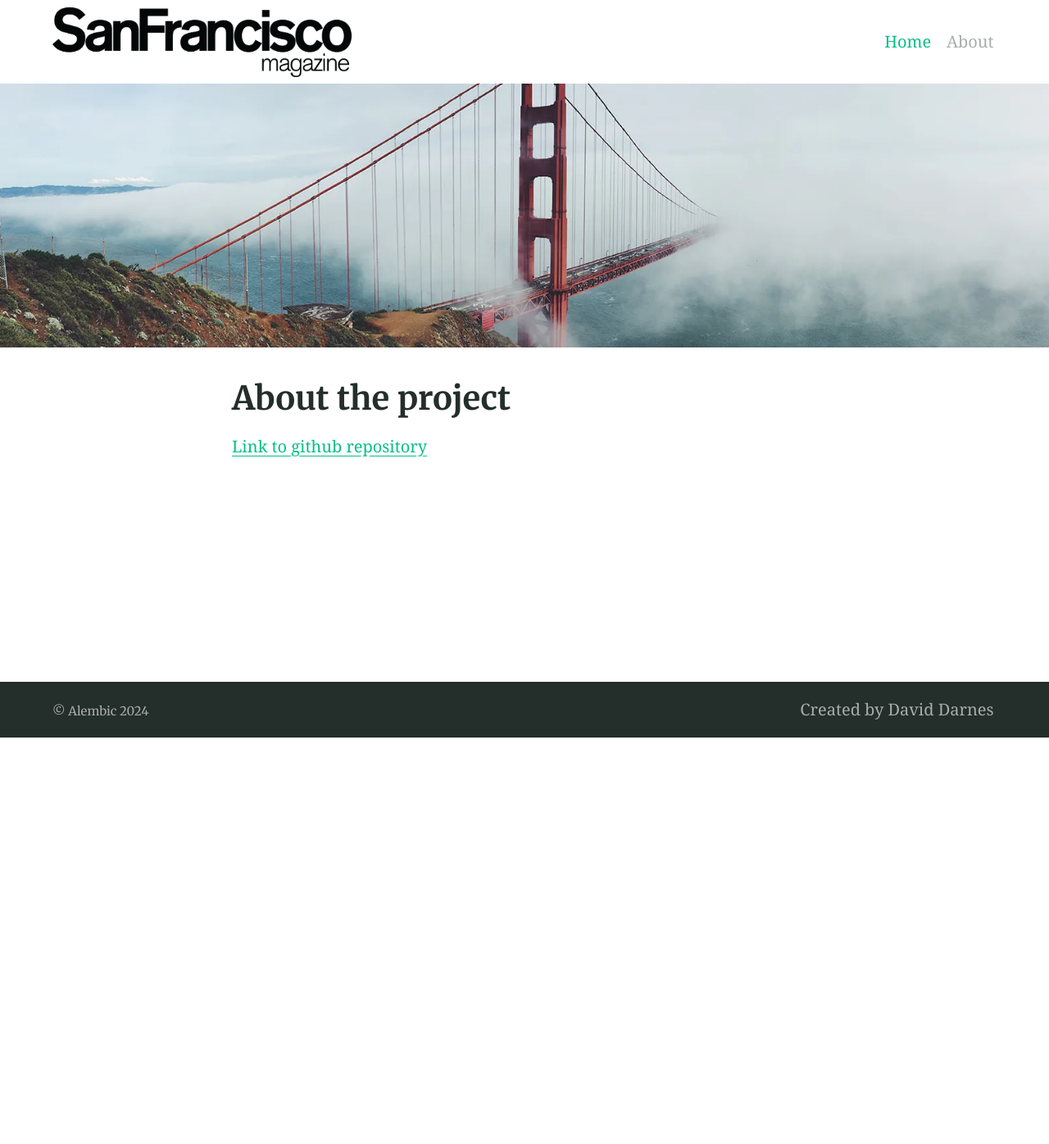
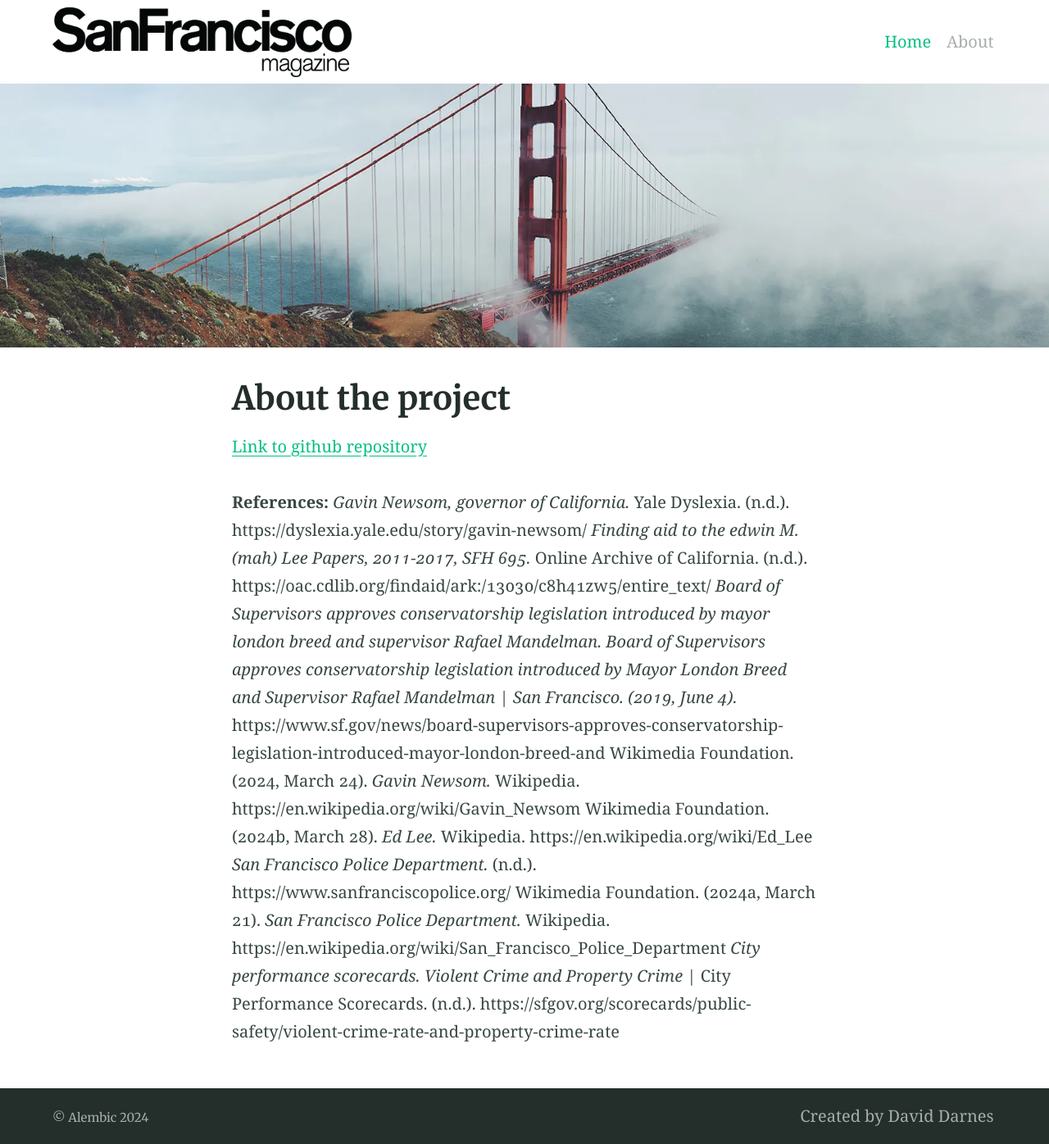
Before and after one commit to Juansgll/Juansgll.github.io, a Jekyll site: the page built from about.md, in a window 1280 px wide. Shown: the whole page at 82% size. Built offline with Jekyll 4.4.1, drawn with Linux system fonts in a browser that asks for light colours; before the commit the page ends 900 px from its top, so only the background shows below that.

Commit message:
Update about.md

```diff
--- a/about.md
+++ b/about.md
@@ -4,3 +4,13 @@ feature_text:
 feature_image: "https://raw.githubusercontent.com/Juansgll/juansgll.github.io/main/Pictures/golden-gate-bridge-header.jpg"
 ---
 [Link to github repository](https://github.com/Juansgll/juansgll.github.io "Link to github")
+
+**References:**
+*Gavin Newsom, governor of California.* Yale Dyslexia. (n.d.). https://dyslexia.yale.edu/story/gavin-newsom/
+*Finding aid to the edwin M. (mah) Lee Papers, 2011-2017, SFH 695.* Online Archive of California. (n.d.). https://oac.cdlib.org/findaid/ark:/13030/c8h41zw5/entire_text/
+*Board of Supervisors approves conservatorship legislation introduced by mayor london breed and supervisor Rafael Mandelman. Board of Supervisors approves conservatorship legislation introduced by Mayor London Breed and Supervisor Rafael Mandelman | San Francisco. (2019, June 4).* https://www.sf.gov/news/board-supervisors-approves-conservatorship-legislation-introduced-mayor-london-breed-and
+Wikimedia Foundation. (2024, March 24). *Gavin Newsom.* Wikipedia. https://en.wikipedia.org/wiki/Gavin_Newsom
+Wikimedia Foundation. (2024b, March 28). *Ed Lee.* Wikipedia. https://en.wikipedia.org/wiki/Ed_Lee
+*San Francisco Police Department.* (n.d.). https://www.sanfranciscopolice.org/
+Wikimedia Foundation. (2024a, March 21). *San Francisco Police Department.* Wikipedia. https://en.wikipedia.org/wiki/San_Francisco_Police_Department
+*City performance scorecards. Violent Crime and Property Crime* | City Performance Scorecards. (n.d.). https://sfgov.org/scorecards/public-safety/violent-crime-rate-and-property-crime-rate
```
